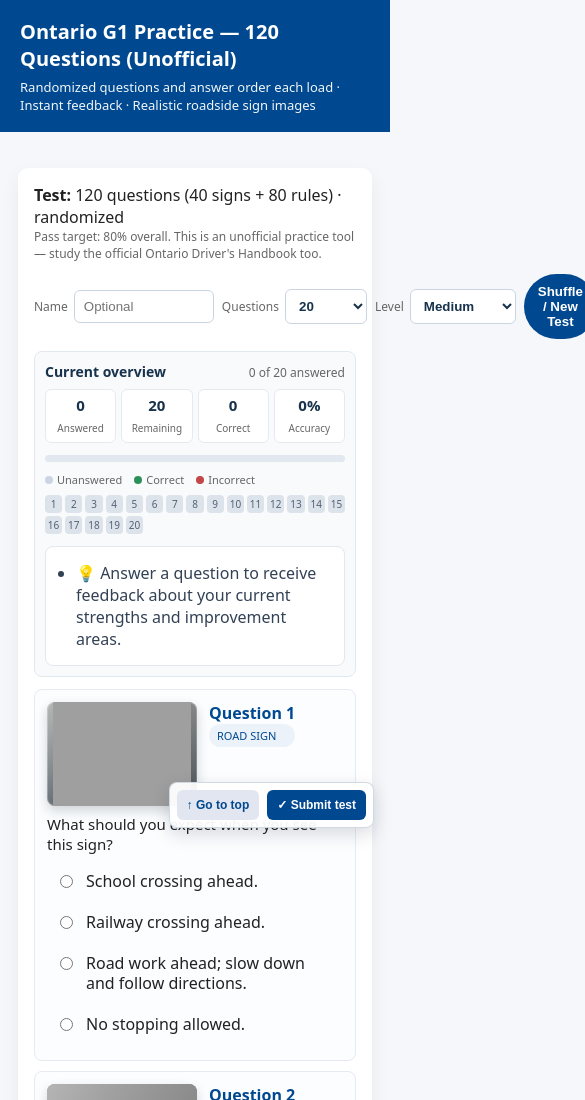
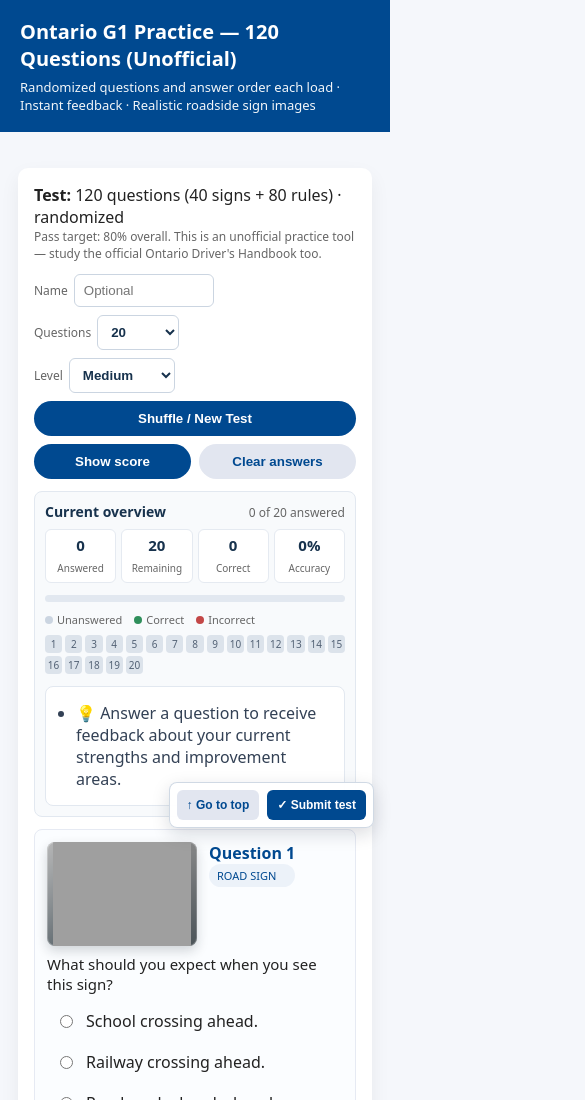
Before and after one commit to nashit-mohammad/G1-Test-UnOfficial, a plain HTML site: page index.html in a window 390 px wide. Shown: the top 1100 px of the page, 585 px wide, since content can reach past the window. Drawn offline with Linux system fonts and the light colour scheme; grey boxes are pictures that could not be loaded.

Commit message:
scroller

```diff
--- a/index.html
+++ b/index.html
@@ -67,6 +67,7 @@
   .difficulty-control select{padding:8px 24px 8px 9px;border:1px solid #cbd5e1;border-radius:6px;background:#fff;color:#17324d;font-weight:600}
   .user-name-control{display:inline-flex;align-items:center;gap:6px;font-size:12px;color:var(--muted)}
   .user-name-control input{width:120px;padding:8px 9px;border:1px solid #cbd5e1;border-radius:6px;color:#17324d}
+  .top-controls{display:flex;gap:8px;align-items:center;flex-wrap:wrap}
   .submit-reminder{font-size:12px;color:#7a4d00}
   .scroll-actions{position:fixed;right:16px;bottom:16px;z-index:20;display:flex;gap:8px;padding:7px;border:1px solid rgba(203,213,225,.9);border-radius:8px;background:rgba(255,255,255,.94);box-shadow:0 6px 18px rgba(15,23,42,.15)}
   .scroll-actions button{padding:8px 10px;border-radius:6px;font-size:12px}
@@ -109,8 +110,16 @@
   .feedback-list{margin:0;padding-left:18px}
   .feedback-list li{margin:3px 0}
   @media (max-width:720px){
+    .top-controls{width:100%;}
+    .top-controls .user-name-control,
+    .top-controls .question-count-control,
+    .top-controls .difficulty-control{flex:1 1 100%;}
+    .top-controls button{min-width:0;}
+    .top-controls #shuffleBtn{flex:1 1 100%;}
+    .top-controls #gradeBtn,
+    .top-controls #resetBtn{flex:1 1 calc(50% - 4px);}
     .test-layout{display:block;margin-top:12px}
-    #overview{position:sticky;top:0;max-height:42vh;margin-bottom:12px;padding:10px}
+    #overview{position:static;max-height:none;overflow:visible;margin-bottom:12px;padding:10px}
     .overview-head h2{font-size:14px}
     .overview-stats{grid-template-columns:repeat(4,minmax(0,1fr));gap:5px;margin-top:8px}
     .overview-stat{padding:5px 2px}
@@ -255,7 +264,7 @@
         <strong>Test:</strong> 120 questions (40 signs + 80 rules) · randomized
         <div class="legend">Pass target: 80% overall. This is an unofficial practice tool — study the official Ontario Driver's Handbook too.</div>
       </div>
-      <div style="display:flex;gap:8px;align-items:center">
+      <div class="top-controls">
         <label class="user-name-control" for="userName">Name
           <input id="userName" type="text" maxlength="80" autocomplete="name" placeholder="Optional">
         </label>
```
